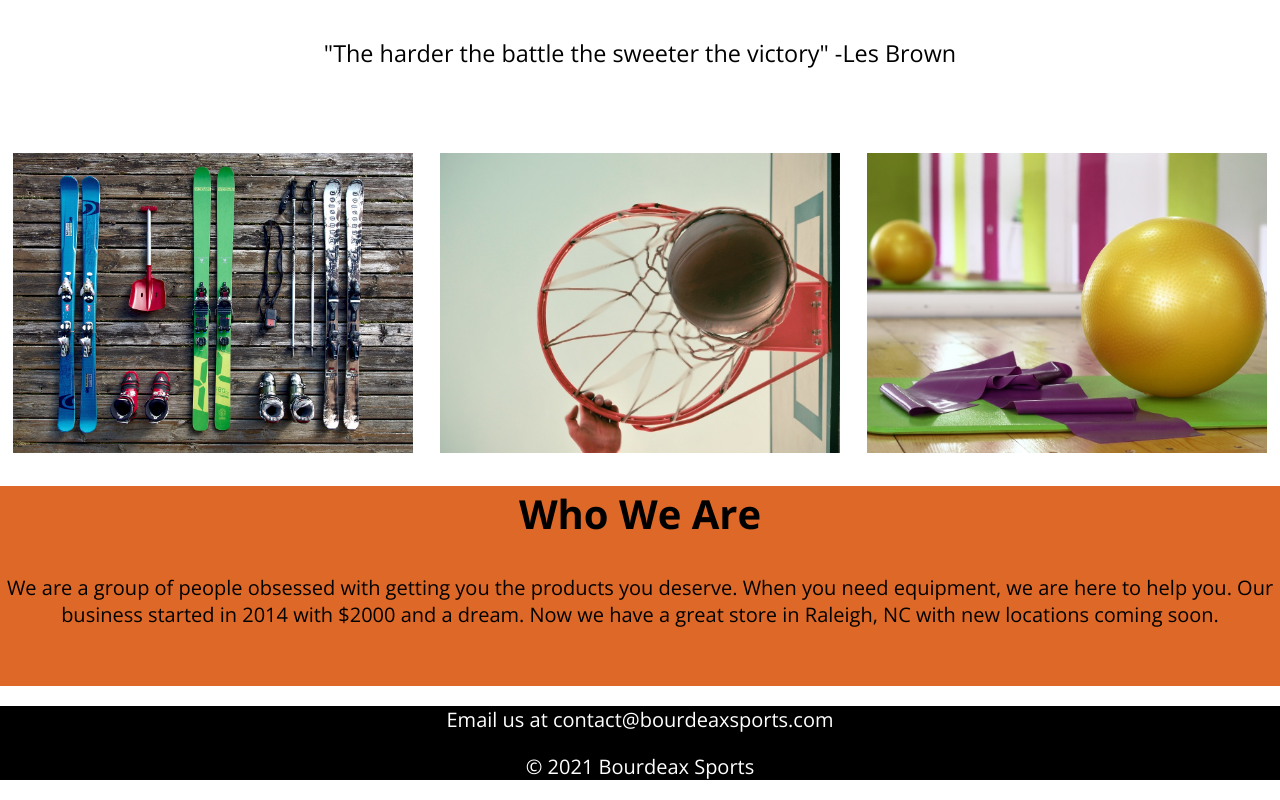
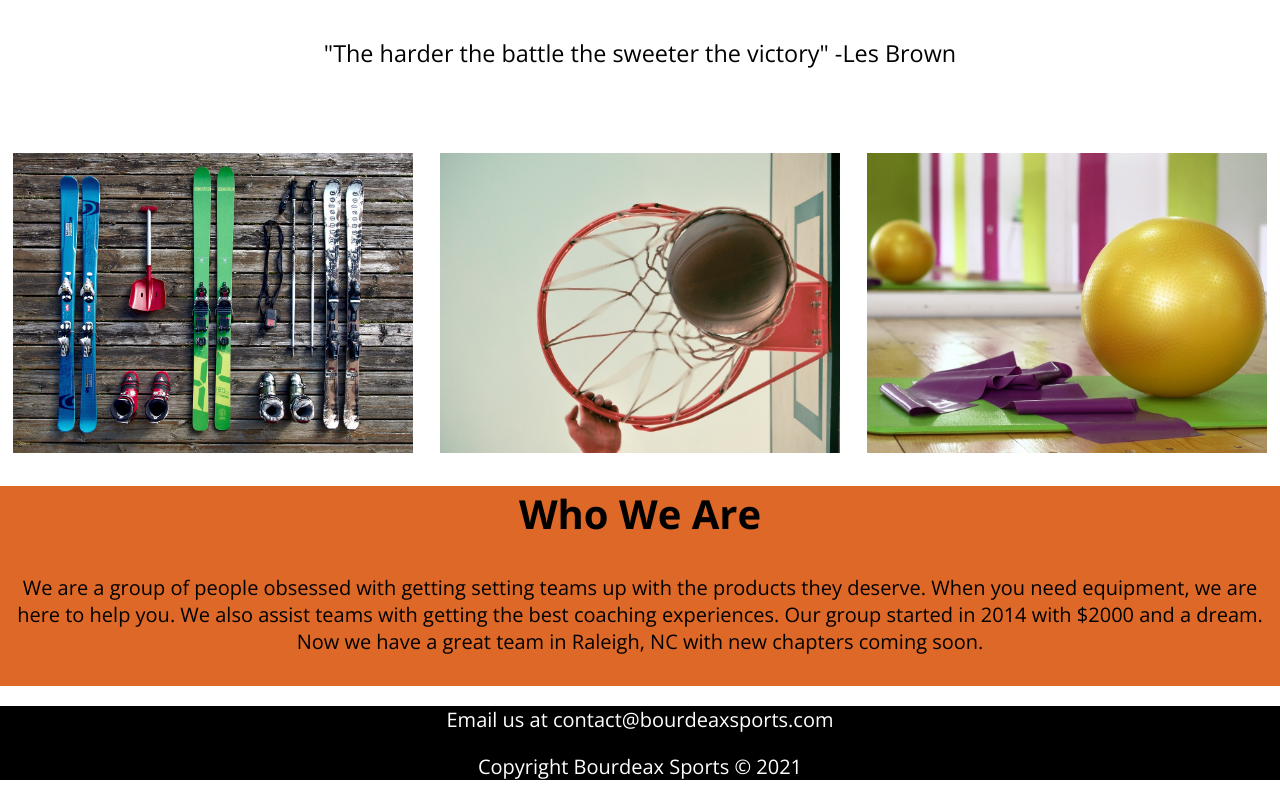
Before and after one commit to jjaakk23/ResponsiveClub, a plain HTML site: page index.html in a window 1280 px wide. Shown: the part 706-1506 px from the top of the page. Drawn offline with nearby package versions, Linux system fonts and the light colour scheme.

Commit message:
Add files via upload

```diff
--- a/index.html
+++ b/index.html
@@ -50,14 +50,14 @@
 <!-- About Section -->
     <div id="about">
       <h2>Who We Are</h2>
-      <p>We are a group of people obsessed with getting you the products you deserve. When you need equipment, we are here to help you. Our business started in 2014 with &dollar;2000 and a dream. Now we have a great store in Raleigh, NC with new locations coming soon.</p>
+      <p>We are a group of people obsessed with getting setting teams up with the products they deserve. When you need equipment, we are here to help you. We also assist teams with getting the best coaching experiences. Our group started in 2014 with &dollar;2000 and a dream. Now we have a great team in Raleigh, NC with new chapters coming soon.</p>
     </div>
   </main>
 
 <!-- Footer -->
   <footer>
     <p>Email us at contact@bourdeaxsports.com</p>
-    <p>&copy; 2021 Bourdeax Sports</p>
+    <p>Copyright Bourdeax Sports &copy; 2021</p>
   </footer>
 </body>
 </html>
```
